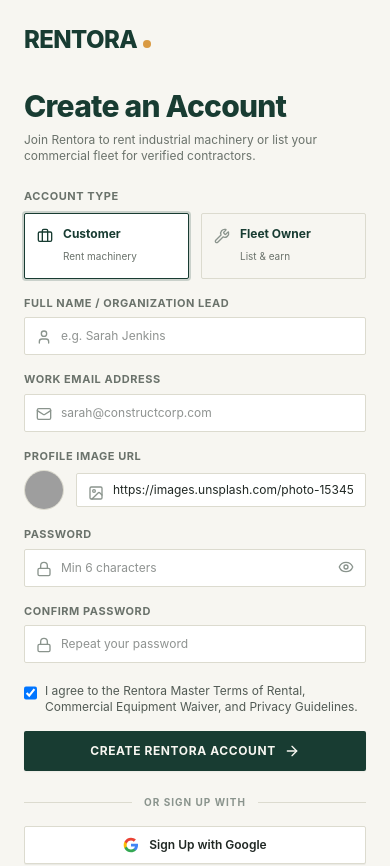
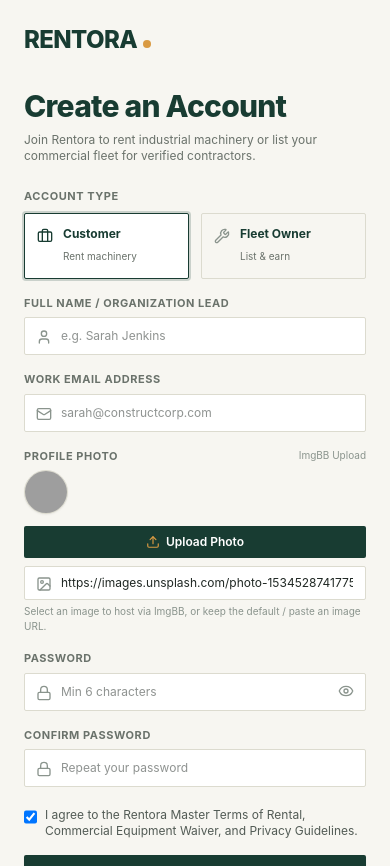
Before and after one commit to Mrehmanx64/munna-assignment9-client, a Next.js app: page /register in a window 390 px wide. Shown: the top 866 px of the page. Built offline with nearby package versions, Linux system fonts and the light colour scheme; no server answers; grey boxes are pictures that could not be loaded.

Commit message:
feat(register): add direct ImgBB image upload button and live preview to registration form

```diff
--- a/src/app/register/page.tsx
+++ b/src/app/register/page.tsx
@@ -17,9 +17,12 @@ import {
   Briefcase,
   Wrench,
   AlertCircle,
+  Upload,
+  Loader2,
 } from "lucide-react";
 import { useApp } from "@/context/AppContext";
 import { UserRole } from "@/types";
+import { uploadApi } from "@/lib/api";
 import { toast } from "sonner";
 
 export default function RegisterPage() {
@@ -32,6 +35,8 @@ export default function RegisterPage() {
   const [avatarUrl, setAvatarUrl] = useState(
     "https://images.unsplash.com/photo-1534528741775-53994a69daeb?auto=format&fit=crop&w=400&q=80"
   );
+  const [isUploadingAvatar, setIsUploadingAvatar] = useState(false);
+  const fileInputRef = React.useRef<HTMLInputElement | null>(null);
   const [password, setPassword] = useState("");
   const [confirmPassword, setConfirmPassword] = useState("");
   const [showPassword, setShowPassword] = useState(false);
@@ -110,6 +115,39 @@ export default function RegisterPage() {
       });
     } else {
       toast.info("Initializing Google Sign-Up, please try again in a moment...");
+    }
+  };
+
+  const handleAvatarFileUpload = async (e: React.ChangeEvent<HTMLInputElement>) => {
+    const file = e.target.files?.[0];
+    if (!file) return;
+
+    if (!file.type.startsWith("image/")) {
+      toast.error("Please select a valid image file (PNG, JPG, WEBP, GIF).");
+      return;
+    }
+
+    if (file.size > 10 * 1024 * 1024) {
+      toast.error("Image file size exceeds 10MB limit.");
+      return;
+    }
+
+    setIsUploadingAvatar(true);
+    try {
+      const uploadedUrl = await uploadApi.uploadAvatar(file);
+      if (uploadedUrl) {
+        setAvatarUrl(uploadedUrl);
+        toast.success("Profile photo uploaded to ImgBB successfully!");
+      } else {
+        throw new Error("No URL returned from upload");
+      }
+    } catch (err: any) {
+      toast.error(
+        err?.response?.data?.message || err?.message || "Failed to upload image to ImgBB"
+      );
+    } finally {
+      setIsUploadingAvatar(false);
+      if (e.target) e.target.value = "";
     }
   };
 
@@ -286,33 +324,76 @@ export default function RegisterPage() {
               </div>
             </div>
 
-            {/* Profile Image URL with live preview */}
+            {/* Profile Image with ImgBB upload and preview */}
             <div>
-              <label htmlFor="reg-avatar" className="block text-[11px] font-bold uppercase tracking-wider text-[#6A726B] mb-1.5">
-                Profile Image URL
+              <div className="flex items-center justify-between mb-1.5">
+                <label htmlFor="reg-avatar" className="block text-[11px] font-bold uppercase tracking-wider text-[#6A726B]">
+                  Profile Photo
                 </label>
-              <div className="flex items-center gap-3">
-                <div className="relative w-10 h-10 rounded-full overflow-hidden bg-[#EAE8DE] shrink-0 border border-[#DCDBCF]">
+                <span className="text-[10px] text-[#8A948D]">ImgBB Upload</span>
+              </div>
+
+              <input
+                ref={fileInputRef}
+                type="file"
+                accept="image/png,image/jpeg,image/webp,image/gif"
+                onChange={handleAvatarFileUpload}
+                className="hidden"
+                id="avatar-file-upload"
+              />
+
+              <div className="flex flex-col sm:flex-row items-start sm:items-center gap-3">
+                <div className="relative w-11 h-11 rounded-full overflow-hidden bg-[#EAE8DE] shrink-0 border border-[#DCDBCF] shadow-xs">
                   <Image
                     src={avatarUrl}
                     alt="Avatar preview"
                     fill
-                    sizes="40px"
+                    sizes="44px"
                     className="object-cover"
                   />
+                  {isUploadingAvatar && (
+                    <div className="absolute inset-0 bg-black/60 flex items-center justify-center">
+                      <Loader2 className="w-4 h-4 text-[#D99A42] animate-spin" />
                     </div>
+                  )}
+                </div>
+
+                <div className="flex-1 w-full flex flex-col sm:flex-row gap-2">
+                  <button
+                    type="button"
+                    onClick={() => fileInputRef.current?.click()}
+                    disabled={isUploadingAvatar}
+                    className="inline-flex items-center justify-center gap-1.5 px-3 py-2 text-xs font-semibold bg-[#183C32] hover:bg-[#122e26] text-white rounded-xs transition-colors disabled:opacity-50 shrink-0 cursor-pointer"
+                  >
+                    {isUploadingAvatar ? (
+                      <>
+                        <Loader2 className="w-3.5 h-3.5 animate-spin text-[#D99A42]" />
+                        <span>Uploading...</span>
+                      </>
+                    ) : (
+                      <>
+                        <Upload className="w-3.5 h-3.5 text-[#D99A42]" />
+                        <span>Upload Photo</span>
+                      </>
+                    )}
+                  </button>
+
                   <div className="relative flex-1">
-                  <ImageIcon className="w-4 h-4 text-[#8A948D] absolute left-3 top-3 pointer-events-none" />
+                    <ImageIcon className="w-4 h-4 text-[#8A948D] absolute left-3 top-2.5 pointer-events-none" />
                     <input
                       id="reg-avatar"
                       type="url"
                       value={avatarUrl}
                       onChange={(e) => setAvatarUrl(e.target.value)}
-                    placeholder="https://..."
+                      placeholder="Or paste image URL (https://...)"
                       className="w-full pl-9 pr-3 py-2 text-xs bg-white border border-[#DCDBCF] rounded-xs text-[#202824] focus:outline-hidden focus:border-[#183C32]"
                     />
                   </div>
                 </div>
+              </div>
+              <p className="mt-1 text-[10px] text-[#8A948D]">
+                Select an image to host via ImgBB, or keep the default / paste an image URL.
+              </p>
             </div>
 
             {/* Password Field */}
--- a/src/lib/api.ts
+++ b/src/lib/api.ts
@@ -360,6 +360,20 @@ export const uploadApi = {
     });
     return res.data?.data?.url || res.data?.data?.displayUrl;
   },
+
+  async uploadAvatar(fileOrBase64: File | string, name?: string) {
+    if (typeof fileOrBase64 === "string") {
+      const res = await api.post("/uploads/avatar", { image: fileOrBase64, name: name || "contractor-avatar" });
+      return res.data?.data?.url || res.data?.data?.displayUrl;
+    }
+    const formData = new FormData();
+    formData.append("image", fileOrBase64);
+    if (name) formData.append("name", name);
+    const res = await api.post("/uploads/avatar", formData, {
+      headers: { "Content-Type": "multipart/form-data" },
+    });
+    return res.data?.data?.url || res.data?.data?.displayUrl;
+  },
 };
 
 export const ownerApi = {
```
Lines whose indentation alone changed are shown as unchanged.
